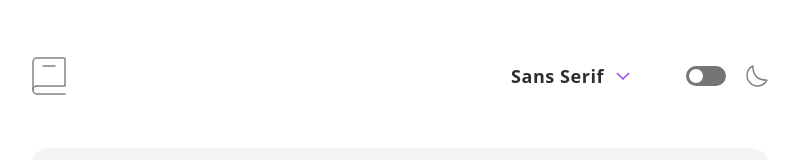
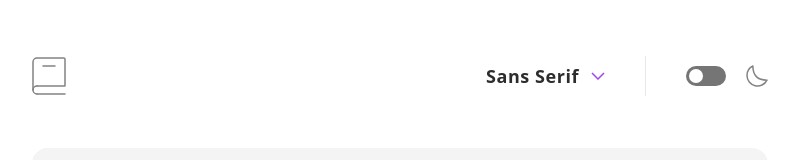
Before and after one commit to axseinga/dictionary-web-app, a React (Vite) app: page / in a window 1280 px wide. Shown: the top 160 px of the page, without its empty margins (240-1038 px from the left). Built offline with nearby package versions, Linux system fonts and the light colour scheme.

Commit message:
add line decoration in nav

```diff
--- a/src/components/font-style-select.tsx
+++ b/src/components/font-style-select.tsx
@@ -65,7 +65,7 @@ export const FontStyleSelect = ({ items }: DropdownProps) => {
   }, []);
 
   return (
-    <div className="relative" ref={dropdownRef}>
+    <div className="relative border-r-[1px] border-l-lightGrey1 mr-2 sm:mr-0 sm:pr-6" ref={dropdownRef}>
       <button
         type="button"
         ref={buttonRef}
```
